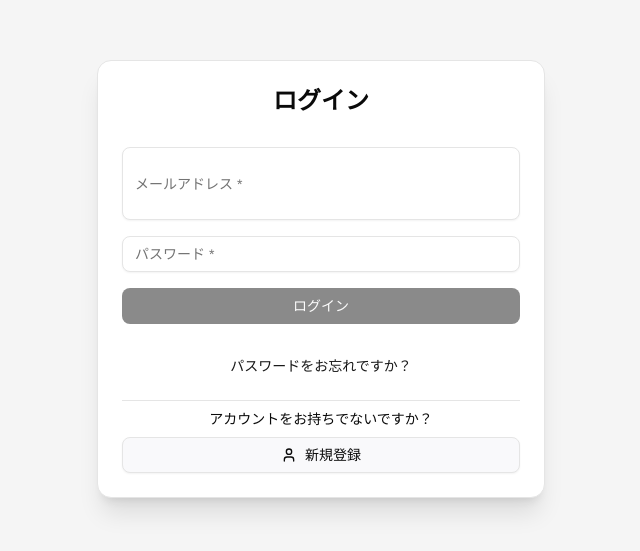
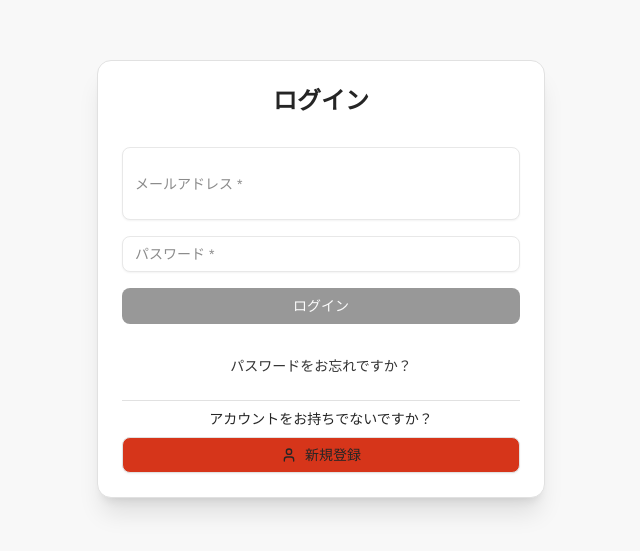
Before and after one commit to ayekyiphyu/hr-system-frontend, a Next.js app: page / in a window 1280 px wide. Shown: the part 121-672 px from the top of the page, without its empty margins (319-959 px from the left). Built offline with nearby package versions, Linux system fonts and the light colour scheme.

Commit message:
fix:shadcn UI want to fix

```diff
--- /dev/null
+++ b/@tailwind base;.css
@@ -0,0 +1,100 @@
+@tailwind base;
+@tailwind components;
+@tailwind utilities;
+
+@import "tailwindcss";
+@import "tw-animate-css";
+
+@layer base {
+    :root {
+        --radius: 0.625rem;
+        --background: #f9f9fb;
+        --foreground: #333333;
+        --card: #ffffff;
+        --card-foreground: #333333;
+        --popover: #ffffff;
+        --popover-foreground: #333333;
+        --primary: #333333;
+        --primary-foreground: #ffffff;
+        --secondary: #f5f5f5;
+        --secondary-foreground: #333333;
+        --muted: #f5f5f5;
+        --muted-foreground: #666666;
+        --accent: #f5f5f5;
+        --accent-foreground: #333333;
+        --destructive: #ef4444;
+        --destructive-foreground: #ffffff;
+        --border: #e5e5e5;
+        --input: #e5e5e5;
+        --ring: #333333;
+        --chart-1: #3b82f6;
+        --chart-2: #10b981;
+        --chart-3: #f59e0b;
+        --chart-4: #ef4444;
+        --chart-5: #8b5cf6;
+        --sidebar: #ffffff;
+        --sidebar-foreground: #333333;
+        --sidebar-primary: #333333;
+        --sidebar-primary-foreground: #ffffff;
+        --sidebar-accent: #f5f5f5;
+        --sidebar-accent-foreground: #333333;
+        --sidebar-border: #e5e5e5;
+        --sidebar-ring: #333333;
+    }
+
+    .dark {
+        --background: #0a0a0a;
+        --foreground: #fafafa;
+        --card: #1a1a1a;
+        --card-foreground: #fafafa;
+        --popover: #1a1a1a;
+        --popover-foreground: #fafafa;
+        --primary: #fafafa;
+        --primary-foreground: #0a0a0a;
+        --secondary: #262626;
+        --secondary-foreground: #fafafa;
+        --muted: #262626;
+        --muted-foreground: #a3a3a3;
+        --accent: #262626;
+        --accent-foreground: #fafafa;
+        --destructive: #dc2626;
+        --destructive-foreground: #fafafa;
+        --border: #404040;
+        --input: #404040;
+        --ring: #a3a3a3;
+        --chart-1: #60a5fa;
+        --chart-2: #34d399;
+        --chart-3: #fbbf24;
+        --chart-4: #f87171;
+        --chart-5: #a78bfa;
+        --sidebar: #1a1a1a;
+        --sidebar-foreground: #fafafa;
+        --sidebar-primary: #60a5fa;
+        --sidebar-primary-foreground: #fafafa;
+        --sidebar-accent: #262626;
+        --sidebar-accent-foreground: #fafafa;
+        --sidebar-border: #404040;
+        --sidebar-ring: #a3a3a3;
+    }
+
+    * {
+        @apply border-border;
+    }
+
+    body {
+        @apply bg-background text-foreground;
+        font-family: "Hiragino Kaku Gothic Pro W3", "游ゴシック", "YuGothic",
+            "ヒラギノ角ゴ ProN W3", "Hiragino Kaku Gothic ProN",
+            "メイリオ", "Meiryo", "Helvetica Neue", "Helvetica",
+            "Arial", sans-serif;
+        line-height: 1.5;
+        margin: 0;
+        padding: 0;
+        height: 100%;
+        overflow-x: hidden;
+    }
+
+    html {
+        height: 100%;
+    }
+}
--- a/lib/theme.config.ts
+++ b/lib/theme.config.ts
@@ -1,8 +1,4 @@
-const theme = {
-  themes: [
-    {
-      name: "default",
-      extend: {
+const themeConfig = {
   colors: {
     primary: "#D6351A",
     secondary: "#FFF8F8",
@@ -17,7 +13,8 @@
     greenLight: "#32ff7e",
     navy: "#130f40",
     orange: "#f39c12",
-        },
+  } as { [key: string]: string },
+
   fontFamily: {
     body: [
       "Hiragino Kaku Gothic Pro W3",
@@ -33,6 +30,7 @@
       "sans-serif",
     ],
   },
+
   fontSize: {
     fontError: "5rem",
     fontHeader: "3rem",
@@ -41,9 +39,6 @@
     fontRegular: "1.2rem",
     fontSmall: "0.9rem",
   },
-      },
-    },
-  ],
 };
 
-export default theme;
+export default themeConfig;
--- a/pages/_app.tsx
+++ b/pages/_app.tsx
@@ -1,6 +1,8 @@
 
 
 import "@/styles/globals.css";
+
+import '@/lib/theme.config';
 import type { AppProps } from "next/app";
 import Head from "next/head";
 
--- a/styles/globals.css
+++ b/styles/globals.css
@@ -48,72 +48,71 @@
 
 :root {
   --radius: 0.625rem;
-  /* --background: oklch(1 0 0); */
-  --background: #f9f9fb;
-  --foreground: oklch(0.145 0 0);
-  --card: oklch(1 0 0);
-  --card-foreground: oklch(0.145 0 0);
-  --popover: oklch(1 0 0);
-  --popover-foreground: oklch(0.145 0 0);
-  --primary: oklch(0.205 0 0);
-  --primary-foreground: oklch(0.985 0 0);
-  --secondary: oklch(0.97 0 0);
-  --secondary-foreground: oklch(0.205 0 0);
-  --muted: oklch(0.97 0 0);
-  --muted-foreground: oklch(0.556 0 0);
-  --accent: oklch(0.97 0 0);
-  --accent-foreground: oklch(0.205 0 0);
-  --destructive: oklch(0.577 0.245 27.325);
-  --border: oklch(0.922 0 0);
-  --input: oklch(0.922 0 0);
-  --ring: oklch(0.708 0 0);
-  --chart-1: oklch(0.646 0.222 41.116);
-  --chart-2: oklch(0.6 0.118 184.704);
-  --chart-3: oklch(0.398 0.07 227.392);
-  --chart-4: oklch(0.828 0.189 84.429);
-  --chart-5: oklch(0.769 0.188 70.08);
-  --sidebar: oklch(0.985 0 0);
-  --sidebar-foreground: oklch(0.145 0 0);
-  --sidebar-primary: oklch(0.205 0 0);
-  --sidebar-primary-foreground: oklch(0.985 0 0);
-  --sidebar-accent: oklch(0.97 0 0);
-  --sidebar-accent-foreground: oklch(0.205 0 0);
-  --sidebar-border: oklch(0.922 0 0);
-  --sidebar-ring: oklch(0.708 0 0);
+  --background: #D6351A;
+  --foreground: #252525;
+  --card: #ffffff;
+  --card-foreground: #252525;
+  --popover: #ffffff;
+  --popover-foreground: #252525;
+  --primary: #333333;
+  --primary-foreground: #fafafa;
+  --secondary: #f8f8f8;
+  --secondary-foreground: #333333;
+  --muted: #f8f8f8;
+  --muted-foreground: #8b8b8b;
+  --accent: #f8f8f8;
+  --accent-foreground: #333333;
+  --destructive: #dc2626;
+  --border: #E1E1E1;
+  --input: #e8e8e8;
+  --ring: #b3b3b3;
+  --chart-1: #f97316;
+  --chart-2: #06b6d4;
+  --chart-3: #3b82f6;
+  --chart-4: #84cc16;
+  --chart-5: #f59e0b;
+  --sidebar: #fafafa;
+  --sidebar-foreground: #252525;
+  --sidebar-primary: #333333;
+  --sidebar-primary-foreground: #fafafa;
+  --sidebar-accent: #f8f8f8;
+  --sidebar-accent-foreground: #333333;
+  --sidebar-border: #e8e8e8;
+  --sidebar-ring: #b3b3b3;
 }
 
 .dark {
-  --background: oklch(0.145 0 0);
-  --foreground: oklch(0.985 0 0);
-  --card: oklch(0.205 0 0);
-  --card-foreground: oklch(0.985 0 0);
-  --popover: oklch(0.205 0 0);
-  --popover-foreground: oklch(0.985 0 0);
-  --primary: oklch(0.922 0 0);
-  --primary-foreground: oklch(0.205 0 0);
-  --secondary: oklch(0.269 0 0);
-  --secondary-foreground: oklch(0.985 0 0);
-  --muted: oklch(0.269 0 0);
-  --muted-foreground: oklch(0.708 0 0);
-  --accent: oklch(0.269 0 0);
-  --accent-foreground: oklch(0.985 0 0);
-  --destructive: oklch(0.704 0.191 22.216);
-  --border: oklch(1 0 0 / 10%);
-  --input: oklch(1 0 0 / 15%);
-  --ring: oklch(0.556 0 0);
-  --chart-1: oklch(0.488 0.243 264.376);
-  --chart-2: oklch(0.696 0.17 162.48);
-  --chart-3: oklch(0.769 0.188 70.08);
-  --chart-4: oklch(0.627 0.265 303.9);
-  --chart-5: oklch(0.645 0.246 16.439);
-  --sidebar: oklch(0.205 0 0);
-  --sidebar-foreground: oklch(0.985 0 0);
-  --sidebar-primary: oklch(0.488 0.243 264.376);
-  --sidebar-primary-foreground: oklch(0.985 0 0);
-  --sidebar-accent: oklch(0.269 0 0);
-  --sidebar-accent-foreground: oklch(0.985 0 0);
-  --sidebar-border: oklch(1 0 0 / 10%);
-  --sidebar-ring: oklch(0.556 0 0);
+  --background: #252525;
+  --foreground: #fafafa;
+  --card: #333333;
+  --card-foreground: #fafafa;
+  --popover: #333333;
+  --popover-foreground: #fafafa;
+  --primary: #e8e8e8;
+  --primary-foreground: #333333;
+  --secondary: #404040;
+  --secondary-foreground: #fafafa;
+  --muted: #404040;
+  --muted-foreground: #b3b3b3;
+  --accent: #404040;
+  --accent-foreground: #fafafa;
+  --destructive: #ef4444;
+  --border: rgba(255, 255, 255, 0.1);
+  --input: rgba(255, 255, 255, 0.15);
+  --ring: #8b8b8b;
+  --chart-1: #8b5cf6;
+  --chart-2: #10b981;
+  --chart-3: #f59e0b;
+  --chart-4: #ec4899;
+  --chart-5: #f97316;
+  --sidebar: #333333;
+  --sidebar-foreground: #fafafa;
+  --sidebar-primary: #8b5cf6;
+  --sidebar-primary-foreground: #fafafa;
+  --sidebar-accent: #404040;
+  --sidebar-accent-foreground: #fafafa;
+  --sidebar-border: rgba(255, 255, 255, 0.1);
+  --sidebar-ring: #8b8b8b;
 }
 
 @layer base {
--- a/tailwind.config.js
+++ b/tailwind.config.js
@@ -1,12 +1,51 @@
-import theme from "./lib/theme.config";
 module.exports = {
     content: [
-        "./pages/**/*.{js,ts,jsx,tsx}",
-        "./components/**/*.{js,ts,jsx,tsx}",
-        "./app/**/*.{js,ts,jsx,tsx}",
+        "./app/**/*.{ts,tsx}",
+        "./components/**/*.{ts,tsx}",
+        "./pages/**/*.{ts,tsx}",
+        "./styles/**/*.{css,scss}"
     ],
     theme: {
-        extend: theme.theme[0].extend,
-    },
+        extend: {
+            colors: {
+                primary: "#D6351A",
+                secondary: "#FFF8F8",
+                white: "#ffffff",
+                black: "#333333",
+                green: "#286E34",
+                yellow: "#FFEEAA",
+                blue: "#C8EDFD",
+                darkBlue: "#023F81",
+                red: "#df4759",
+                yellowLight: "#3498db",
+                greenLight: "#32ff7e",
+                navy: "#130f40",
+                orange: "#f39c12",
+            },
+            fontFamily: {
+                body: [
+                    "Hiragino Kaku Gothic Pro W3",
+                    "游ゴシック",
+                    "YuGothic",
+                    "ヒラギノ角ゴ ProN W3",
+                    "Hiragino Kaku Gothic ProN",
+                    "メイリオ",
+                    "Meiryo",
+                    "Helvetica Neue",
+                    "Helvetica",
+                    "Arial",
+                    "sans-serif",
+                ],
+            },
+            fontSize: {
+                fontError: "5rem",
+                fontHeader: "3rem",
+                fontTitle: "2rem",
+                fontLarge: "1.6rem",
+                fontRegular: "1.2rem",
+                fontSmall: "0.9rem",
+            },
+        },
+      },
     plugins: [],
 };
```
Lines whose indentation alone changed are shown as unchanged.
